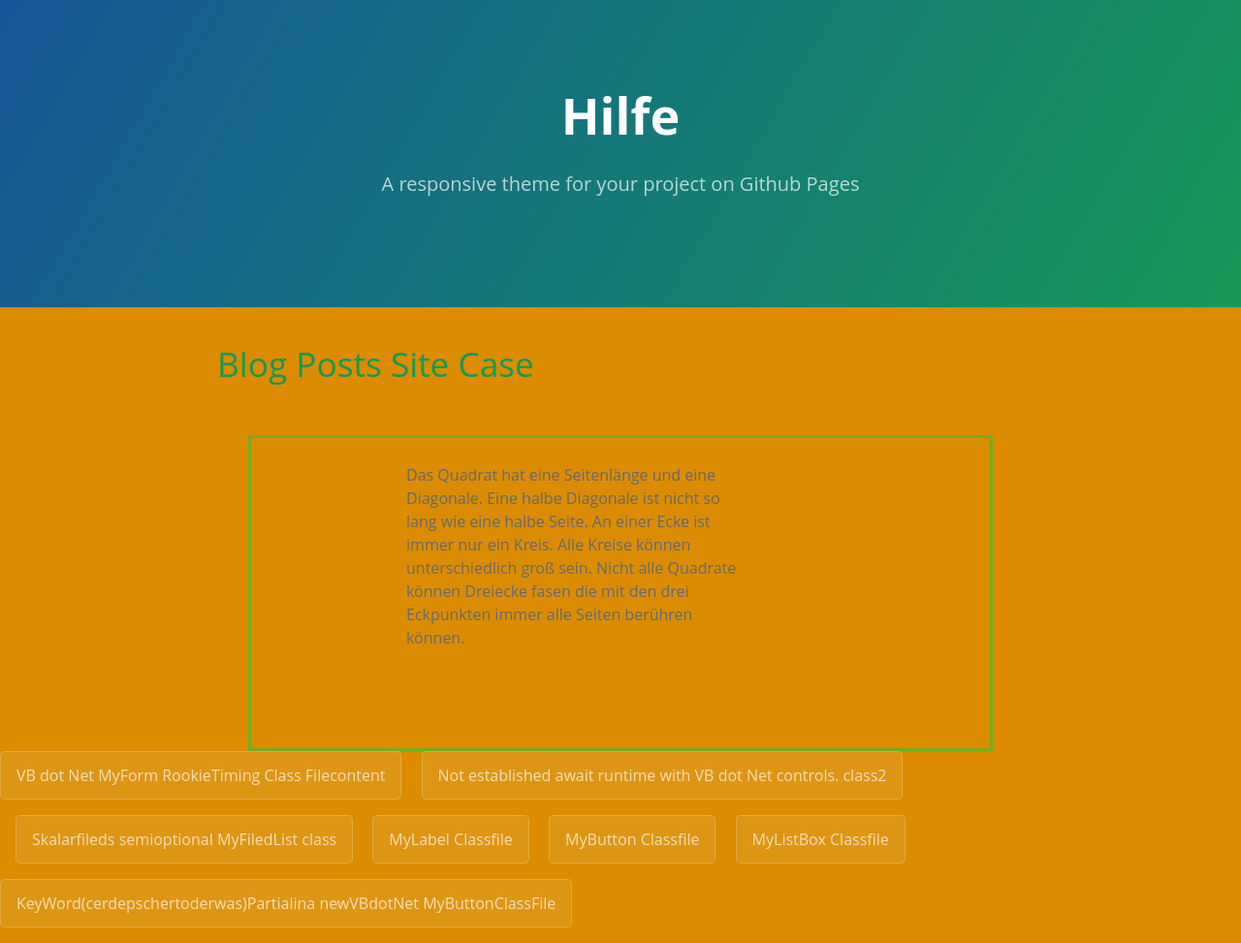
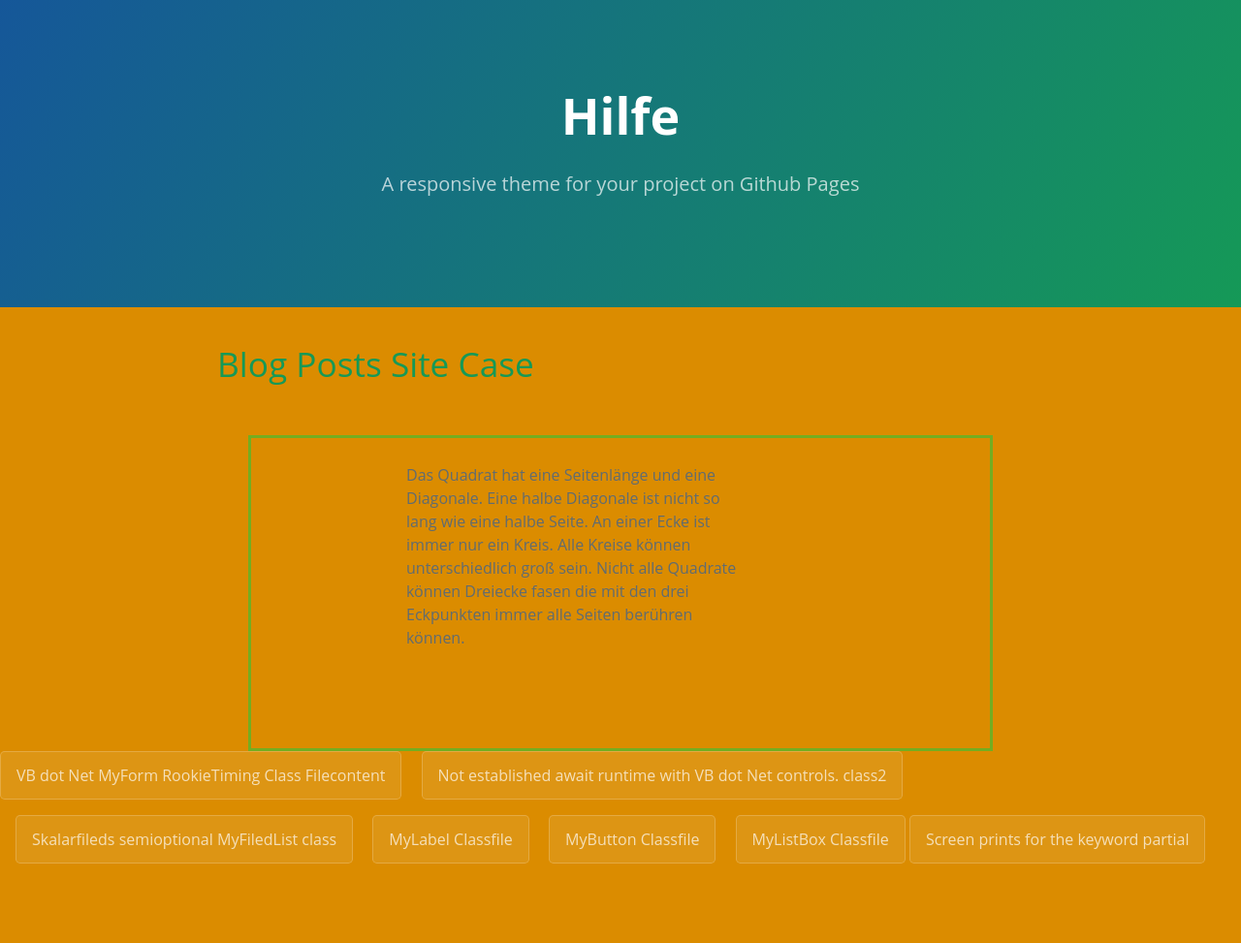
Before and after one commit to ledlightjungledStefan/Osterei, a Jekyll site: the page built from solarplexus.markdown, in a window 1280 px wide. Shown: the whole page at 97% size. Built offline with Jekyll 4.4.1, drawn with Linux system fonts in a browser that asks for light colours; after the commit the page ends 907 px from its top, so only the background shows below that.

Commit message:
Update ApfelErbse.html

```diff
--- a/_layouts/ApfelErbse.html
+++ b/_layouts/ApfelErbse.html
@@ -58,6 +58,6 @@
       <a href="https://pastebin.com/MC8MeM8Y" class="btn">MyLabel Classfile</a>
       <a href="https://pastebin.com/RJkp5XBE" class="btn">MyButton Classfile</a>
     <a href="https://pastebin.com/UrC2yUKh" class="btn">MyListBox Classfile</a>
-    <a href="/Osterei/assets/PartialClass.pdf" class="broesel">KeyWord(cerdepschertoderwas)Partialina newVBdotNet MyButtonClassFile</a>
+    <a href="/Osterei/assets/PartialClass.pdf" class="broesel">Screen prints for the keyword partial</a>
 </body>
 </html>
```
